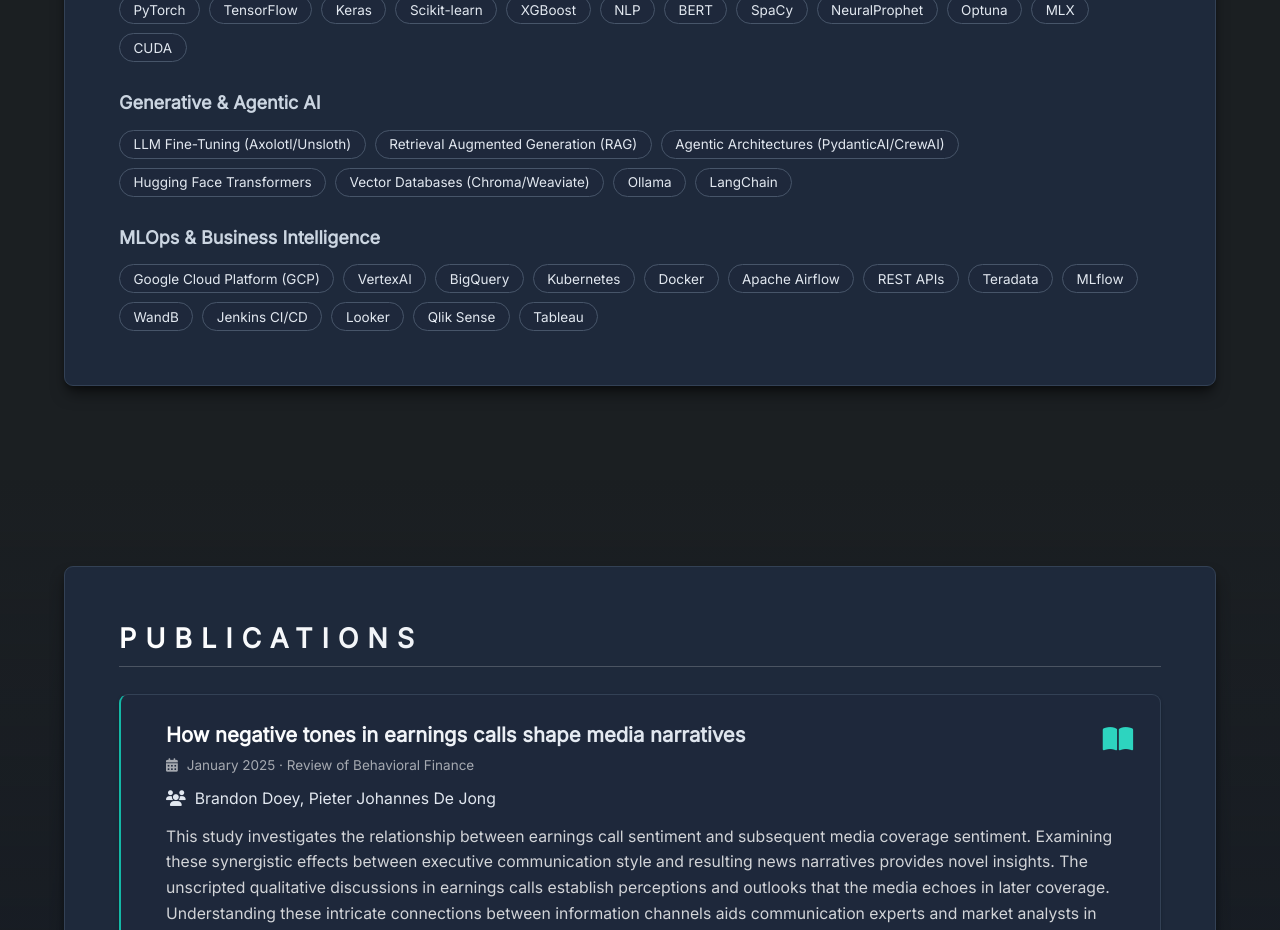
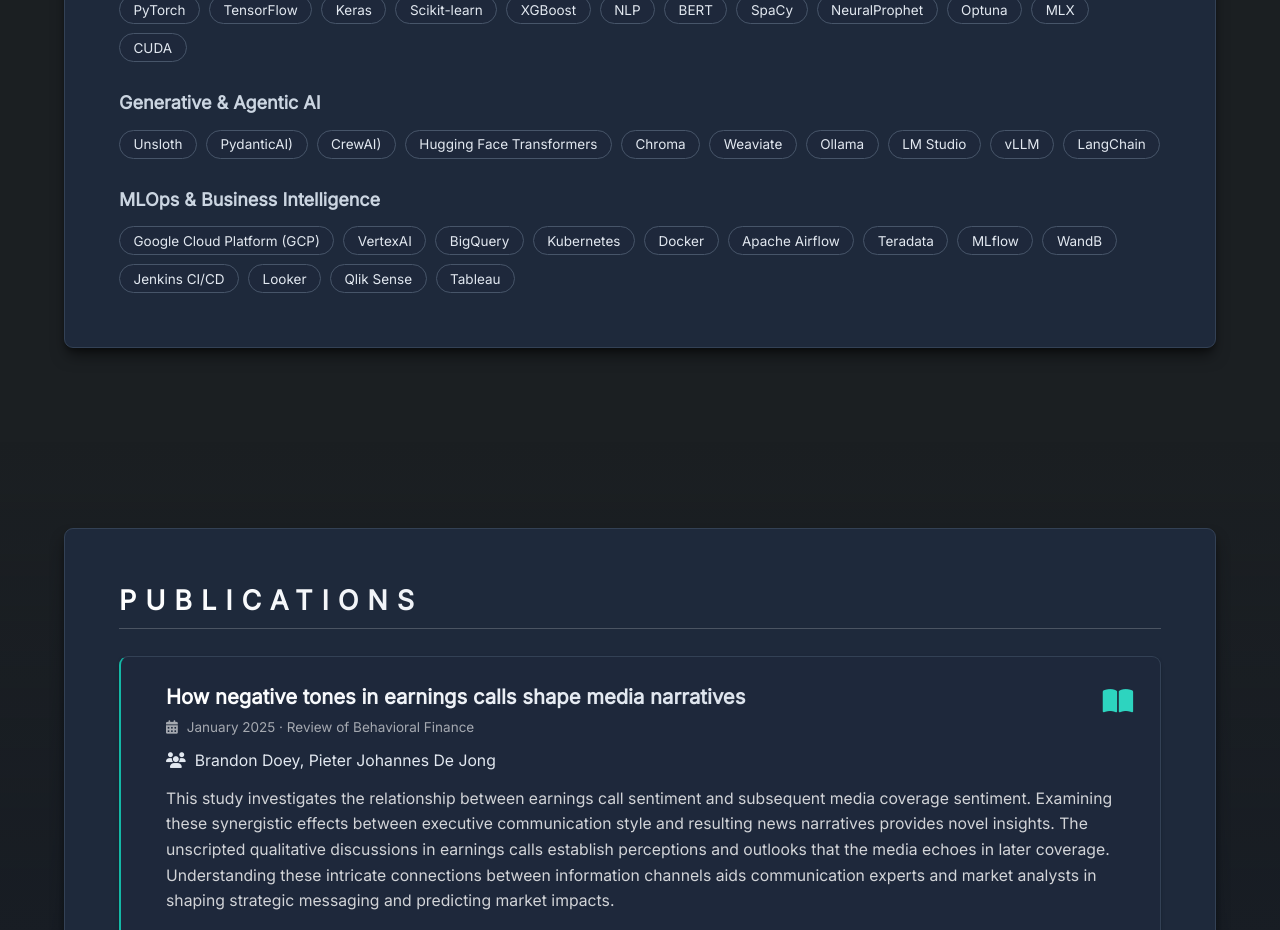
Before and after one commit to bdoey/portfolio, a React (Vite) app: page / in a window 1280 px wide. Shown: the part 1160-2090 px from the top of the page. Built offline with nearby package versions, Linux system fonts and the light colour scheme.

Commit message:
Update skills in constants.ts for AI categories

```diff
--- a/src/constants.ts
+++ b/src/constants.ts
@@ -21,11 +21,11 @@
     },
     {
         category: 'Generative & Agentic AI',
-        skills: [{name: 'LLM Fine-Tuning (Axolotl/Unsloth)'}, {name: 'Retrieval Augmented Generation (RAG)'}, {name: 'Agentic Architectures (PydanticAI/CrewAI)'}, {name: 'Hugging Face Transformers'}, {name: 'Vector Databases (Chroma/Weaviate)'}, {name: 'Ollama'}, {name: 'LangChain'}]
+        skills: [{name: 'Unsloth'}, {name: 'PydanticAI)'}, {name: 'CrewAI)'}, {name: 'Hugging Face Transformers'}, {name: 'Chroma'}, {name: 'Weaviate'}, {name: 'Ollama'}, {name: 'LM Studio'}, {name: 'vLLM'}, {name: 'LangChain'}]
     },
     {
         category: 'MLOps & Business Intelligence',
-        skills: [{name: 'Google Cloud Platform (GCP)'}, {name: 'VertexAI'}, {name: 'BigQuery'}, {name: 'Kubernetes'}, {name: 'Docker'}, {name: 'Apache Airflow'}, {name: 'REST APIs'}, {name: 'Teradata'}, {name: 'MLflow'}, {name: 'WandB'}, {name: 'Jenkins CI/CD'}, {name: 'Looker'}, {name: 'Qlik Sense'}, {name: 'Tableau'}]
+        skills: [{name: 'Google Cloud Platform (GCP)'}, {name: 'VertexAI'}, {name: 'BigQuery'}, {name: 'Kubernetes'}, {name: 'Docker'}, {name: 'Apache Airflow'}, {name: 'Teradata'}, {name: 'MLflow'}, {name: 'WandB'}, {name: 'Jenkins CI/CD'}, {name: 'Looker'}, {name: 'Qlik Sense'}, {name: 'Tableau'}]
     }
 ];
 
```
